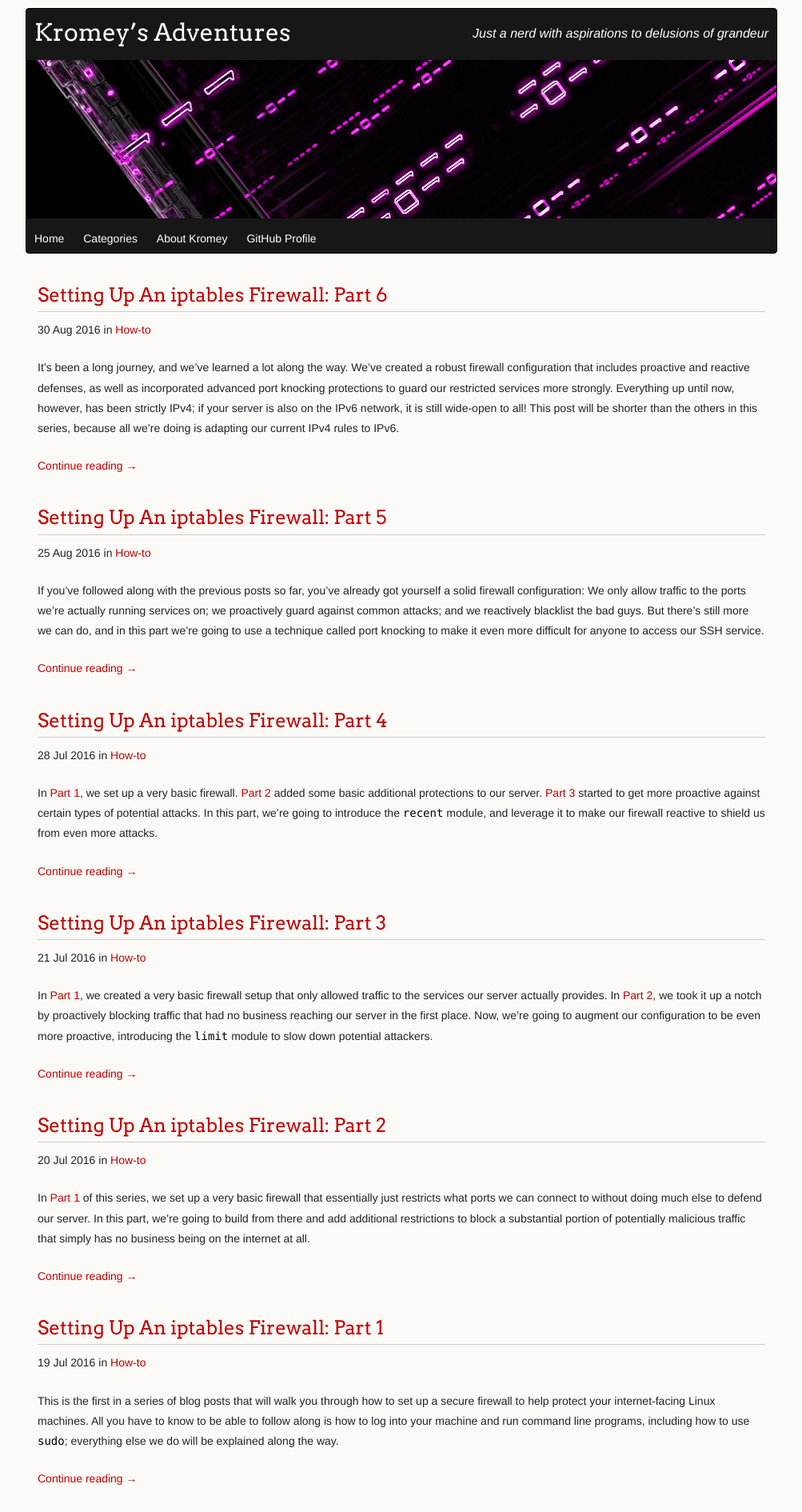
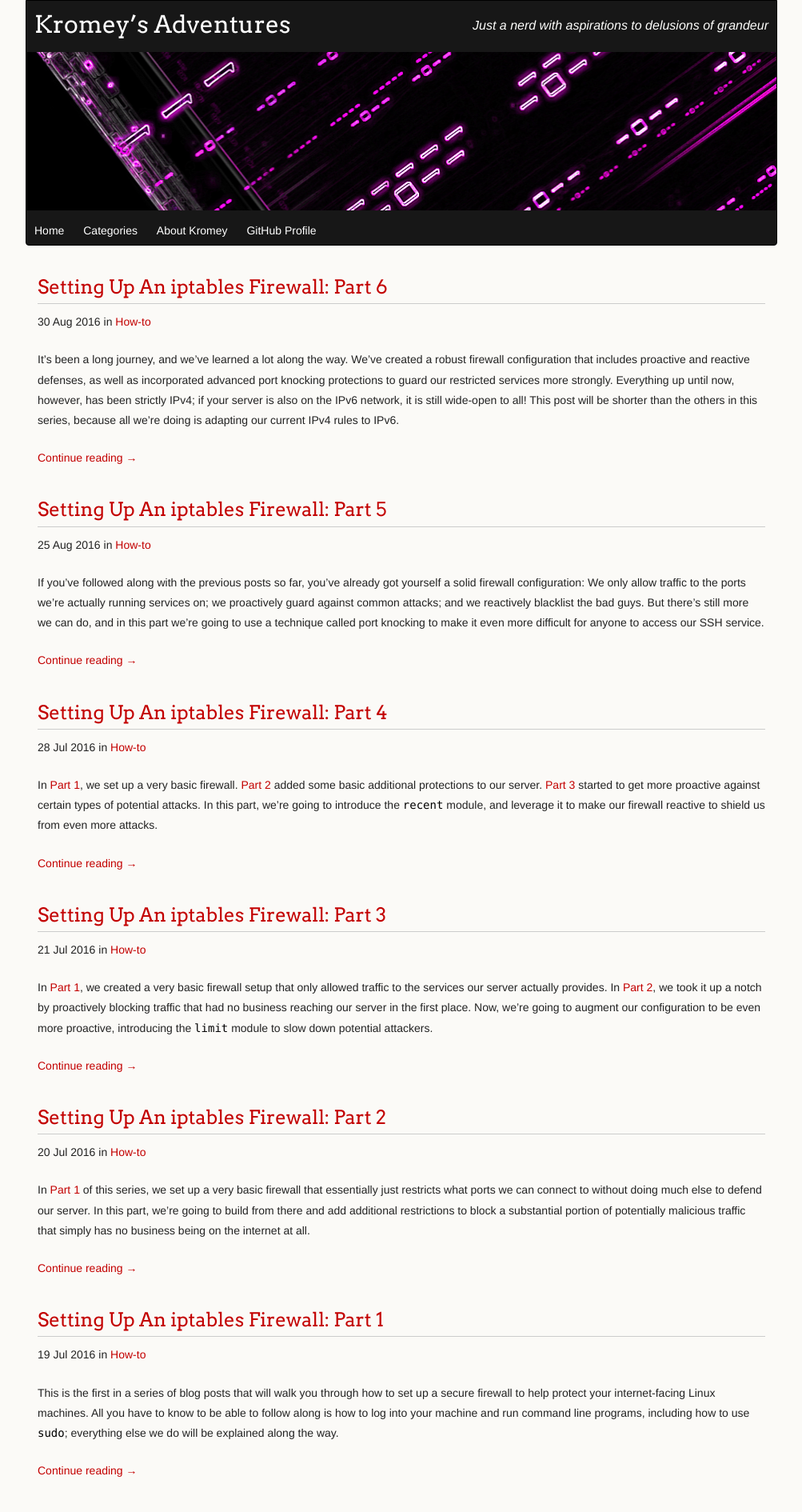
Before and after one commit to Kromey/Kromey.github.io, a Jekyll site: the page built from index.html, in a window 1280 px wide. Shown: the top 1890 px of the page at 80% size, without its empty margins (138-1141 px from the left). Built offline with Jekyll 4.4.1, drawn with Linux system fonts in a browser that asks for light colours; the list of posts is cut into pages by our own code.

Commit message:
Move header up against top of page

```diff
--- a/_sass/theme.scss
+++ b/_sass/theme.scss
@@ -27,7 +27,7 @@ time, mark, audio, video {
 /* Base text styles */
 
 body {
-	padding:10px 0;
+	padding:0;
 	font-family:"Helvetica Neue", Helvetica, Arial, sans-serif;
 	font-size: 14px;
 	color: #232323;
@@ -221,8 +221,7 @@ header {
 	background-color: #171717;
 	color: #FDFDFB;
 	border: 1px solid #000;
-	border-radius: 4px;
-	border-radius: 4px;
+	border-radius: 0 0 4px 4px;
 	-webkit-font-smoothing: antialiased;
 }
 
```
